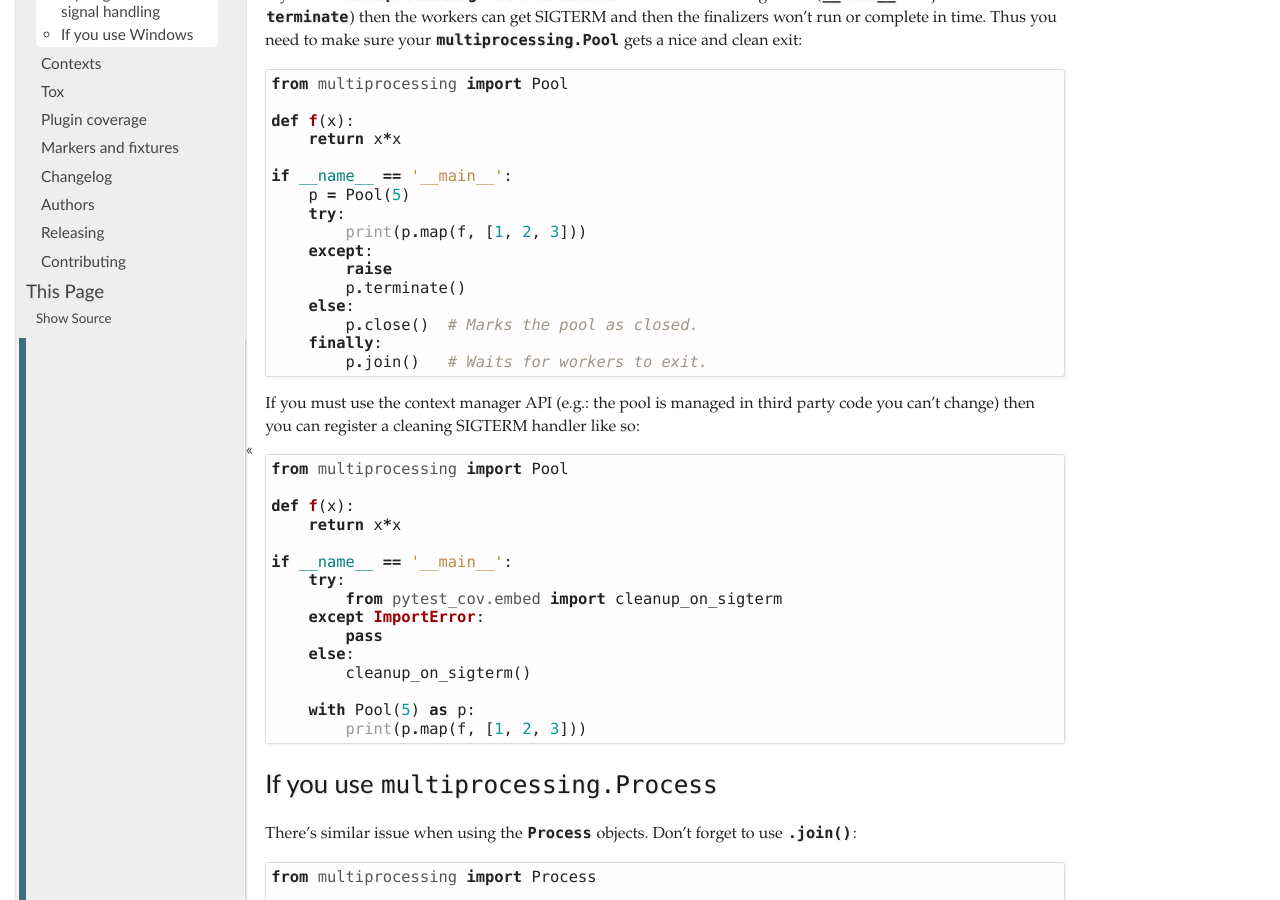
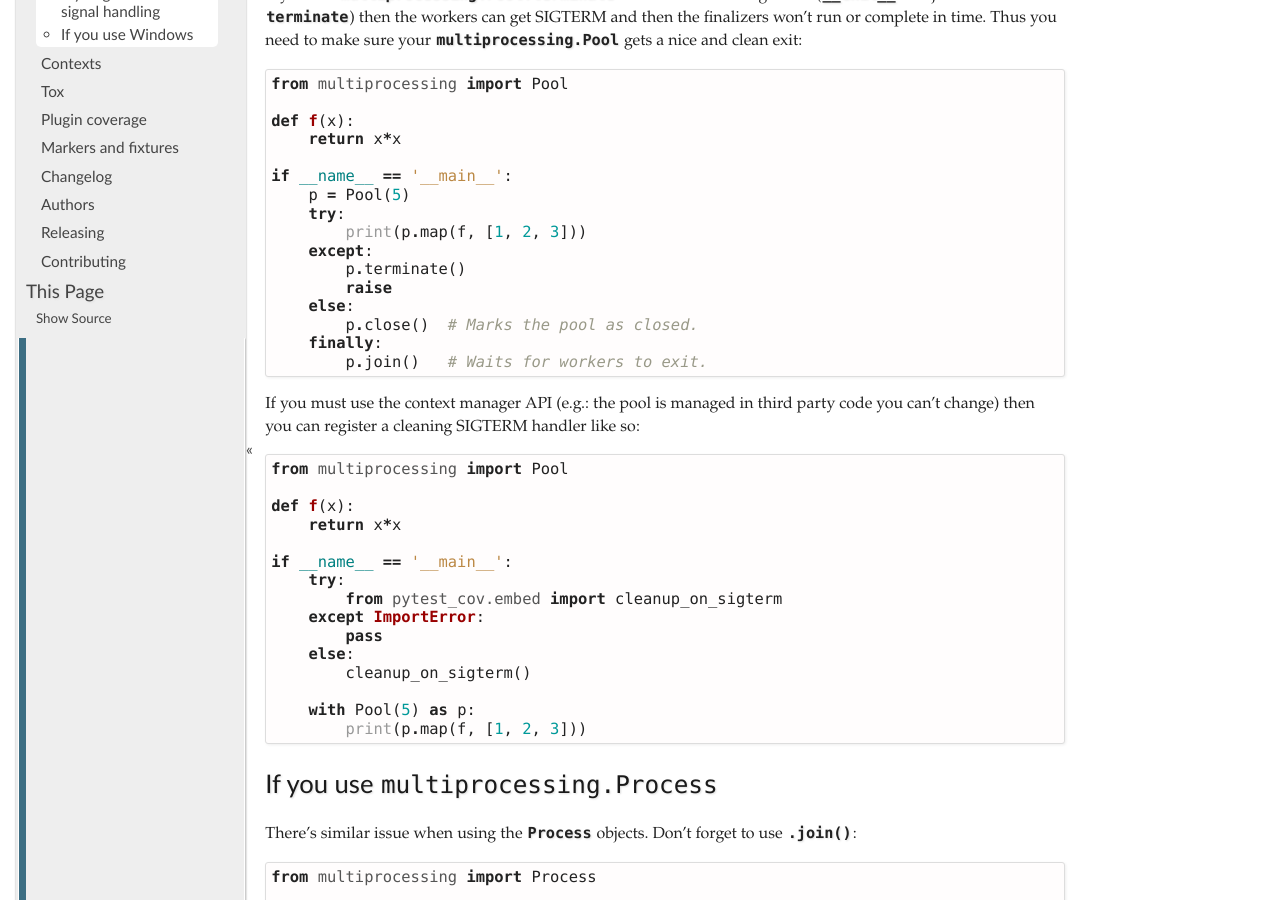
Before and after one commit to pytest-dev/pytest-cov, a Sphinx documentation site: the page built from docs/subprocess-support.rst, in a window 1280 px wide and 900 px high, scrolled down 440 px. Built offline with Sphinx 7.4.7, drawn with Linux system fonts in a browser that asks for light colours.

```diff
--- a/docs/subprocess-support.rst
+++ b/docs/subprocess-support.rst
@@ -32,8 +32,8 @@ Thus you need to make sure your ``multiprocessing.Pool`` gets a nice and clean e
         try:
             print(p.map(f, [1, 2, 3]))
         except:
+            p.terminate()
             raise
-            p.terminate()
         else:
             p.close()  # Marks the pool as closed.
         finally:
```
